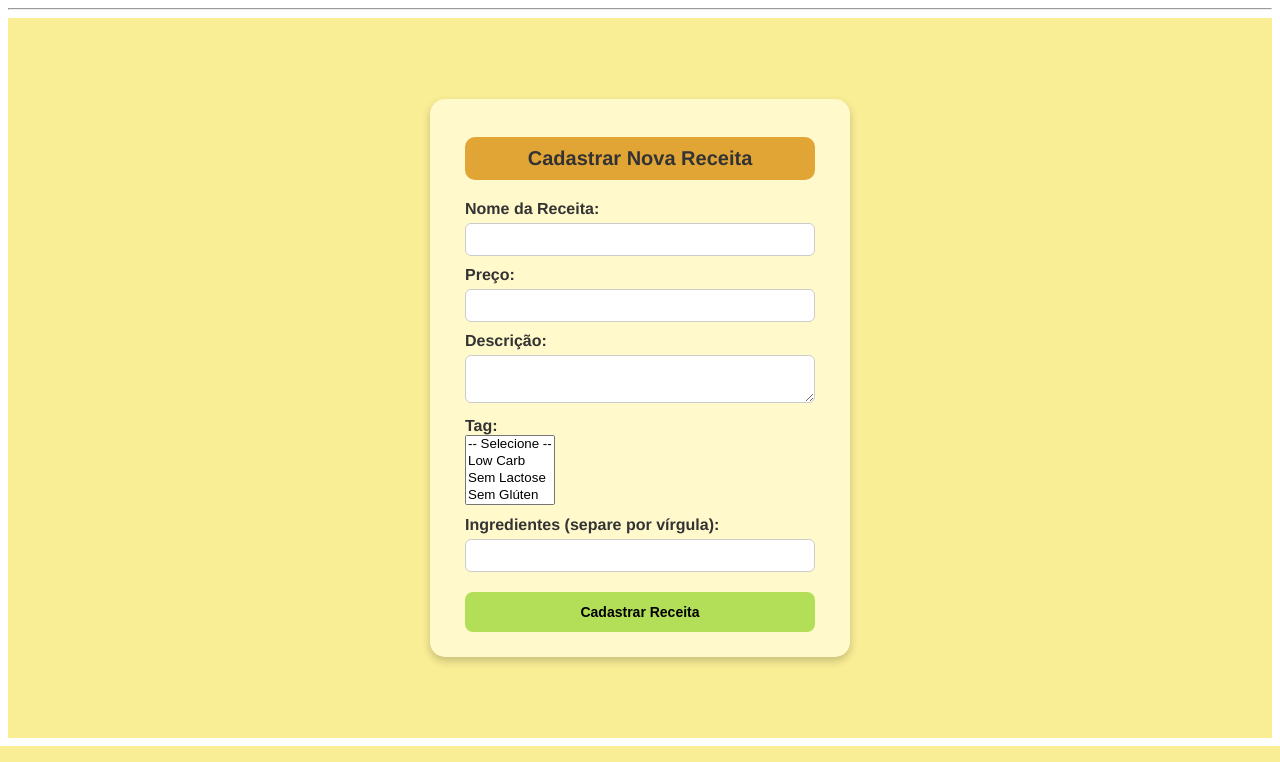
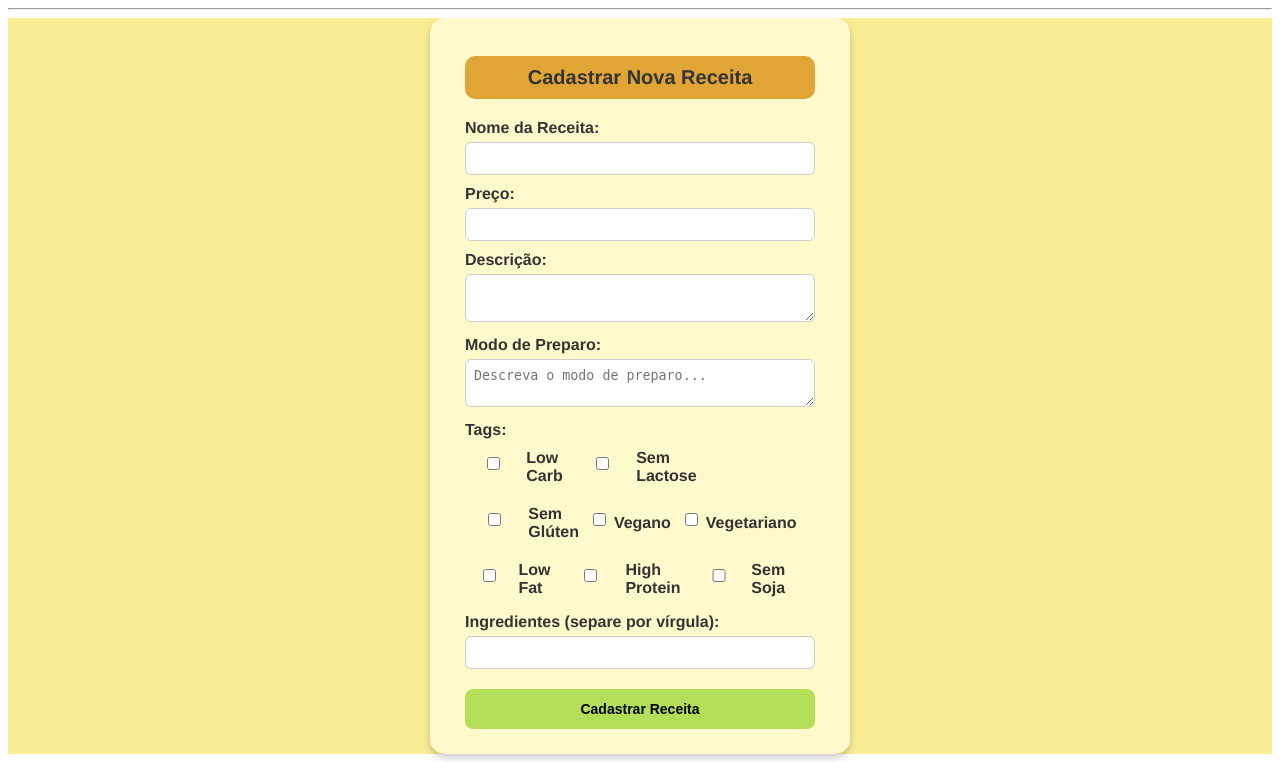
Before and after one commit to leandramts/Cookmasters_github, a Django app: page /receitas/cadastrar/ in a window 1280 px wide. Shown: the part 56-818 px from the top of the page. Run offline with Django 5.2, Linux system fonts and the light colour scheme; the visitor is signed in with stand-in values (Sample User, id 1).

Commit message:
Add modo de preparo e multiplas tags

```diff
--- a/cookmasters_app/models.py
+++ b/cookmasters_app/models.py
@@ -35,23 +35,25 @@ class E_Ingrediente(models.Model):
     def __str__(self):
         return self.nome
 
+class E_Tag(models.Model):
+    nome = models.CharField(max_length=50, unique=True)
+
+    def __str__(self):
+        return self.nome
+
+
 class E_Receita(models.Model):
-    TAGS = [
-        ('LOW CARB', 'Low Carb'),
-        ('SEM LACTOSE', 'Sem Lactose'),
-        ('SEM GLUTEN', 'Sem Glúten'),
-        ('VEGANO', 'Vegano'),
-        ('VEGETARIANO', 'Vegetariano'),
-        ('LOW FAT', 'Low Fat'),
-        ('HIGH PROTEIN', 'High Protein'),
-        ('SEM SOJA', 'Sem Soja'),
+    TAGS_PADRAO = [
+        'Low Carb', 'Sem Lactose', 'Sem Glúten', 'Vegano',
+        'Vegetariano', 'Low Fat', 'High Protein', 'Sem Soja',
     ]
     autor = models.ForeignKey(E_Chefe, on_delete=models.CASCADE)
     nome = models.CharField(max_length=255)
     preco = models.DecimalField(max_digits=6, decimal_places=2)
     descricao = models.TextField()
+    modo_de_preparo = models.TextField(default="Sem modo de preparo informado")
     nota = models.IntegerField(default=0)
-    tag = models.CharField(max_length=50, choices=TAGS, blank=True)
+    tags = models.ManyToManyField(E_Tag, related_name='receitas', blank=True)
     ingredientes = models.ManyToManyField('E_Ingrediente', related_name='receitas')
 
     def __str__(self):
--- a/cookmasters_app/views.py
+++ b/cookmasters_app/views.py
@@ -3,7 +3,7 @@ from django.shortcuts import render, redirect
 from django.contrib import messages
 from django.contrib.auth import login, logout, authenticate
 from django.contrib.auth.decorators import login_required
-from .models import E_UsuarioGeral, E_Chefe, E_Consumidor, E_Receita, E_Ingrediente
+from .models import E_UsuarioGeral, E_Chefe, E_Consumidor, E_Receita, E_Ingrediente, E_Tag
 from django.core.exceptions import ObjectDoesNotExist, ValidationError
 
 
@@ -149,7 +149,8 @@ def cadastrar_receita(request):
             nome = request.POST.get('nome')
             descricao = request.POST.get('descricao')
             preco = request.POST.get('preco')
-            tag = request.POST.get('tag')
+            modo_de_preparo = request.POST.get('modo_de_preparo')
+            tags_selecionadas = request.POST.getlist('tags')
             ingredientes_texto = request.POST.get('ingredientes', '')
 
             # Criar receita
@@ -158,8 +159,13 @@ def cadastrar_receita(request):
                 nome=nome,
                 descricao=descricao,
                 preco=preco,
-                tag=tag
+                modo_de_preparo=modo_de_preparo
             )
+
+            # Adicionar tags
+            for nome_tag in tags_selecionadas:
+                tag, _ = E_Tag.objects.get_or_create(nome=nome_tag)
+                receita.tags.add(tag)
 
             # Processar ingredientes
             ingredientes_lista = [i.strip() for i in ingredientes_texto.split(',') if i.strip()]
@@ -177,7 +183,7 @@ def cadastrar_receita(request):
         except Exception as e:
             messages.error(request, f"Ocorreu um erro: {e}")
 
-
+    # Passa as tags padrão para o HTML
     return render(request, 'F_Tela_Cadastro_Receita.html', {
-        'tags': E_Receita.TAGS
+        'tags': E_Receita.TAGS_PADRAO
     })
--- a/static/css/style.css
+++ b/static/css/style.css
@@ -148,3 +148,30 @@ nav :hover {
     border-radius: 4px;
     text-align: center;
 }
+.checkbox-group {
+    display: flex;
+    flex-wrap: wrap;
+    gap: 10px;
+    margin-bottom: 1em;
+}
+
+.checkbox-item {
+    display: flex;
+    align-items: center;
+    gap: 5px;
+}
+
+.tag {
+    background-color: #ffb347;
+    color: #fff;
+    padding: 4px 8px;
+    border-radius: 12px;
+    font-size: 0.9em;
+    margin-right: 5px;
+    display: inline-block;
+}
+
+.no-tag {
+    color: #888;
+    font-style: italic;
+}
--- a/templates/F_Tela_Cadastro_Receita.html
+++ b/templates/F_Tela_Cadastro_Receita.html
@@ -12,6 +12,7 @@
                 {% endfor %}
             </ul>
         {% endif %}
+
         <form method="POST">
             {% csrf_token %}
 
@@ -24,13 +25,18 @@
             <label>Descrição:</label>
             <textarea name="descricao" required></textarea>
 
-    <label>Tag:</label>
-    <select name="tag" multiple>
-        <option value="">-- Selecione --</option>
-        {% for valor, label in tags %}
-            <option value="{{ valor }}">{{ label }}</option>
+            <label>Modo de Preparo:</label>
+            <textarea name="modo_de_preparo" placeholder="Descreva o modo de preparo..." required></textarea>
+
+            <label>Tags:</label>
+            <div class="checkbox-group">
+                {% for tag in tags %}
+                    <div class="checkbox-item">
+                        <input type="checkbox" id="tag_{{ forloop.counter }}" name="tags" value="{{ tag }}">
+                        <label for="tag_{{ forloop.counter }}">{{ tag }}</label>
+                    </div>
                 {% endfor %}
-    </select>
+            </div>
 
             <label>Ingredientes (separe por vírgula):</label>
             <input type="text" name="ingredientes">
```
Also changed, not shown: templates/home.html (+12 -3 lines), cookmasters_app/migrations/0003_e_receita_modo_de_preparo.py (added), cookmasters_app/migrations/0004_auto_20251113_1724.py (added). Lines whose indentation alone changed are shown as unchanged.
